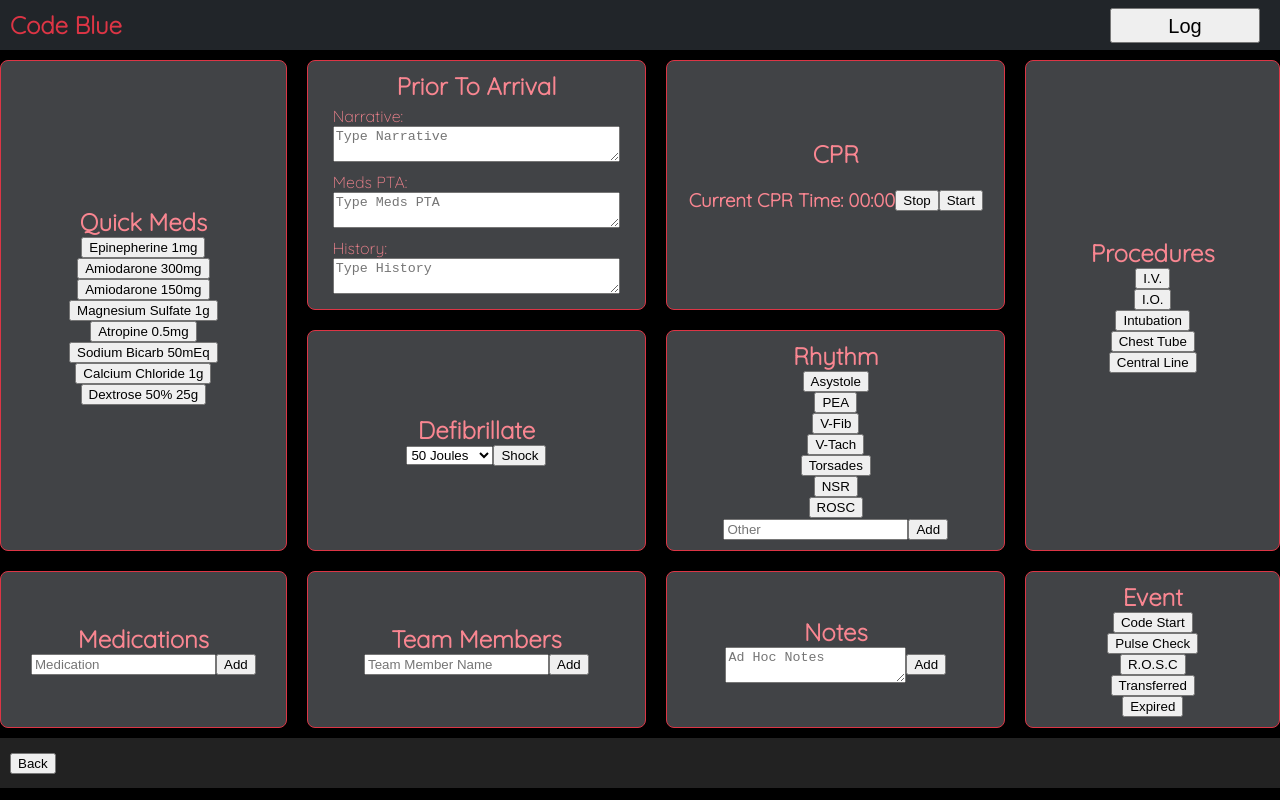
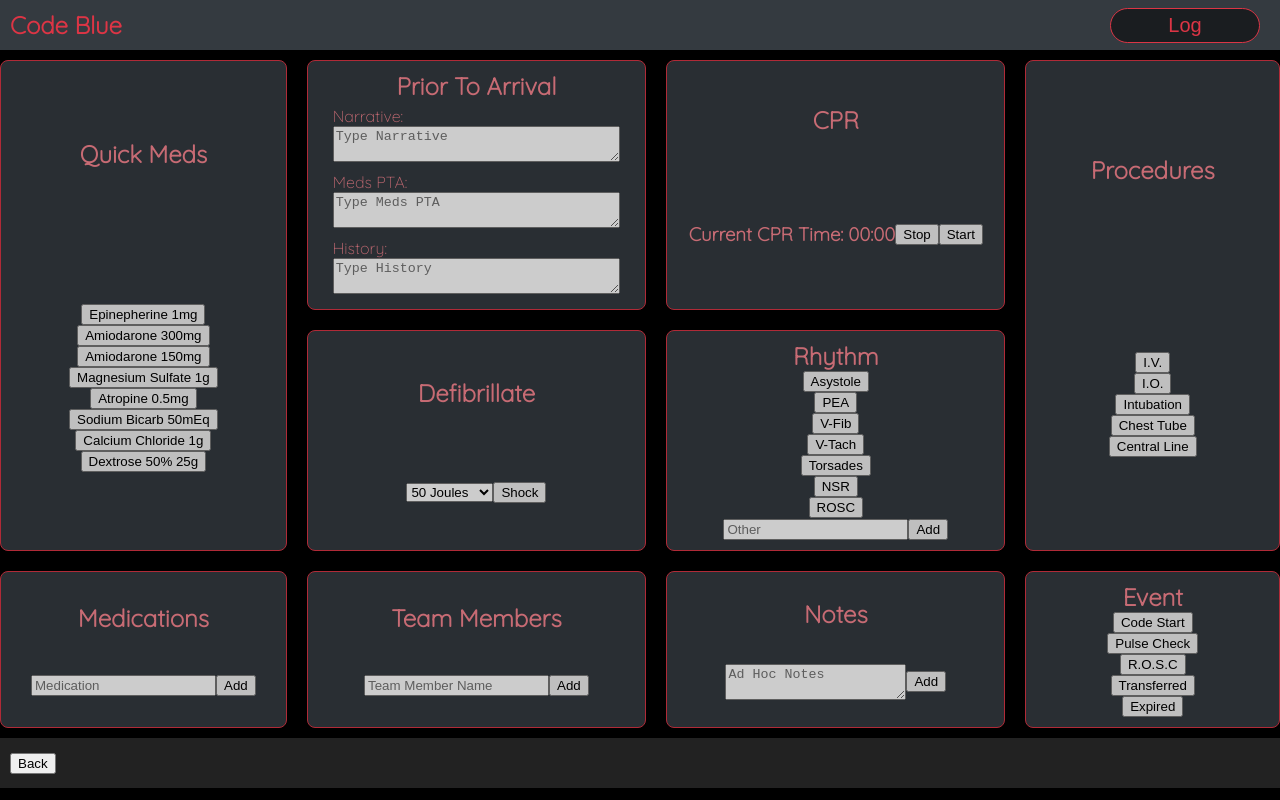
Before and after one commit to pyRN/rapid-resp, a React (Create React App) app: page /codeBlue in a window 1280 px wide. Built offline with nearby package versions, Linux system fonts and the light colour scheme.

Commit message:
Styled components and removed unused styles

```diff
--- a/src/styles.css
+++ b/src/styles.css
@@ -1,6 +1,6 @@
 :root {
   --primary-blue: rgba(1, 69, 172, 1);
-  --primary-gray: rgba(52, 58, 64, 0.65);
+  --primary-gray: rgba(52, 58, 64, 1);
   --primary-green: rgba(36, 158, 25, 1);
   --primary-white: rgb(255, 255, 255);
   --sub-secondary-gray: rgba(65, 67, 70, 1);
@@ -9,8 +9,6 @@
   --primary-red: rgba(220, 53, 69, 1);
   --secondary-red: rgba(187, 22, 38, 1);
   --tertiary-red: rgba(149, 4, 18, 1);
-
-  --btn-border-radius: 60px 60px 60px 60px;
 }
 
 html,
@@ -53,13 +51,19 @@ h2 {
 }
 
 .card {
-  background-color: var(--sub-secondary-gray);
+  justify-content: space-around;
   border: 1px solid var(--primary-red);
   border-radius: 8px;
   color: var(--sub-tertiary-red);
-  /* width: 100%; */
   padding: 0 20px;
   margin: 10px 0px;
+  background-color: var(--primary-gray);
+  opacity: 0.8;
+}
+
+.card:hover {
+  background-color: black;
+  opacity: 0.8;
 }
 
 .card-header {
@@ -80,19 +84,16 @@ h2 {
   color: var(--sub-tertiary-red);
 }
 
-.save-btn {
-  background-color: var(--primary-green);
-  border: 1px solid var(--primary-green);
-  border-radius: var(--btn-border-radius);
-  color: var(--primary-white);
-  height: 30px;
-  width: 70px;
-  margin: 5px;
+.btn {
+  background-color: rgba(0, 0, 0, 0.5);
+  border: 1px solid var(--primary-red);
+  border-radius: 60px;
+  color: var(--primary-red);
 }
 
-.save-btn:hover {
-  background-color: var(--primary-white);
-  color: var(--primary-green);
-  box-shadow: 0px 0px 10px var(--primary-green);
+.btn:hover {
+  background-color: rgba(0, 0, 0, 1);
+  color: white;
+  box-shadow: 0px 0px 10px var(--primary-red);
   transition: 0.3s ease-in;
 }
```
